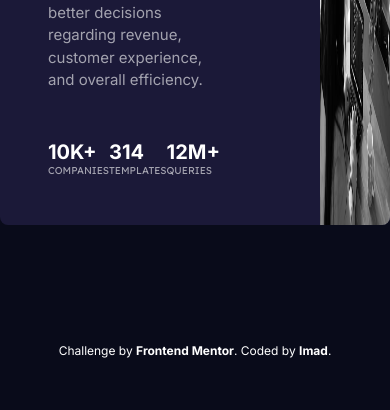
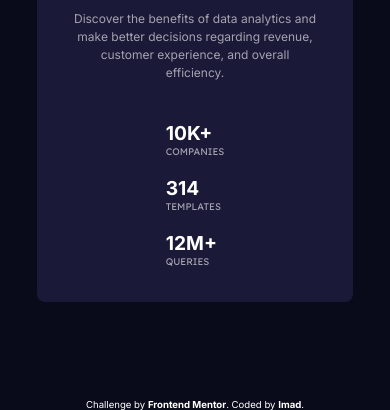
Before and after one commit to imadosan/stats-preview-card-component, a plain HTML site: page index.html in a window 390 px wide. Shown: the part 459-869 px from the top of the page. Before the commit the page ends 844 px from the top, so only its background shows below. Drawn offline with Linux system fonts and the light colour scheme.

Commit message:
implemented responsive design and fixed img sizing

```diff
--- a/css/style.css
+++ b/css/style.css
@@ -27,13 +27,13 @@ body {
 
 .container {
   display: flex;
-  min-height: 95vh;
+  min-height: 97vh;
   align-items: center;
   justify-content: center;
 }
 
 .card {
-  width: 100rem;
+  width: 111rem;
   background-color: var(--card-bg-clr);
   border-radius: 8px;
   overflow: hidden;
@@ -41,10 +41,22 @@ body {
   grid-template-columns: repeat(2, 1fr);
 }
 
-.img-section,
+.img-section {
+  background-color: var(--accent-clr);
+}
+
+img,
+picture {
+  max-width: 100%;
+  display: block;
+}
+
 .img-section img {
   width: 100%;
   height: 100%;
+  object-fit: cover;
+  mix-blend-mode: multiply;
+  opacity: 0.75;
 }
 
 .info-section {
@@ -77,16 +89,17 @@ body {
   display: flex;
   justify-content: space-between;
   text-transform: uppercase;
+  margin-right: 3.4rem;
 }
 
 .stats {
   color: var(--main-heading-clr);
-  font-size: 2rem;
+  font-size: 2.4rem;
   font-weight: 700;
 }
 
 .stats-paragraph {
-  font-size: 1rem;
+  font-size: 1.2rem;
   font-weight: 400;
   font-family: 'Lexend Deca', sans-serif;
   color: var(--stats-heading-clr);
@@ -104,3 +117,53 @@ body {
   text-decoration: none;
   font-weight: 700;
 }
+
+@media (max-width: 950px) {
+  html {
+    font-size: 50%;
+  }
+
+  .container {
+    margin: 5% 5%;
+  }
+
+  .card {
+    width: 75%;
+    grid-template-columns: 1fr;
+    grid-template-rows: auto 1fr;
+  }
+
+  .info-section {
+    padding: 4.4rem;
+  }
+
+  .img-section {
+    grid-row: 1;
+    max-width: 100%;
+  }
+
+  .stats-section {
+    margin-right: 0;
+  }
+}
+
+@media (max-width: 415px) {
+  .card {
+    width: 90%;
+  }
+
+  .info-section {
+    align-items: center;
+  }
+
+  .primary-heading,
+  .description {
+    text-align: center;
+  }
+
+  .stats-section {
+    flex-direction: column;
+    gap: 2.4rem;
+    margin-right: 0;
+  }
+}
--- a/index.html
+++ b/index.html
@@ -33,9 +33,8 @@
       </div>
       <div class="img-section">
         <picture>
-          <source srcset="images/image-header-desktop.jpg" type="image/jpg">
-          <source srcset="images/image-header-mobile.jpg" type="image/jpg">
-          <img src="images/image-header-desktop.jpg" alt="image of people working">
+          <source srcset="/images/image-header-desktop.jpg" type="image/jpg" media="(min-width: 950px)">
+          <img src="images/image-header-mobile.jpg" alt="image of people working">
         </picture>
       </div>
     </div>
@@ -43,7 +42,7 @@
 
   <div class="attribution">
     Challenge by <a class="link" href="https://www.frontendmentor.io?ref=challenge" target="_blank">Frontend Mentor</a>.
-    Coded by <a class="link" href="#">Imad</a>.
+    Coded by <a class="link" href="https://www.frontendmentor.io/profile/imadosan" target="_blank">Imad</a>.
   </div>
 </body>
 
```
